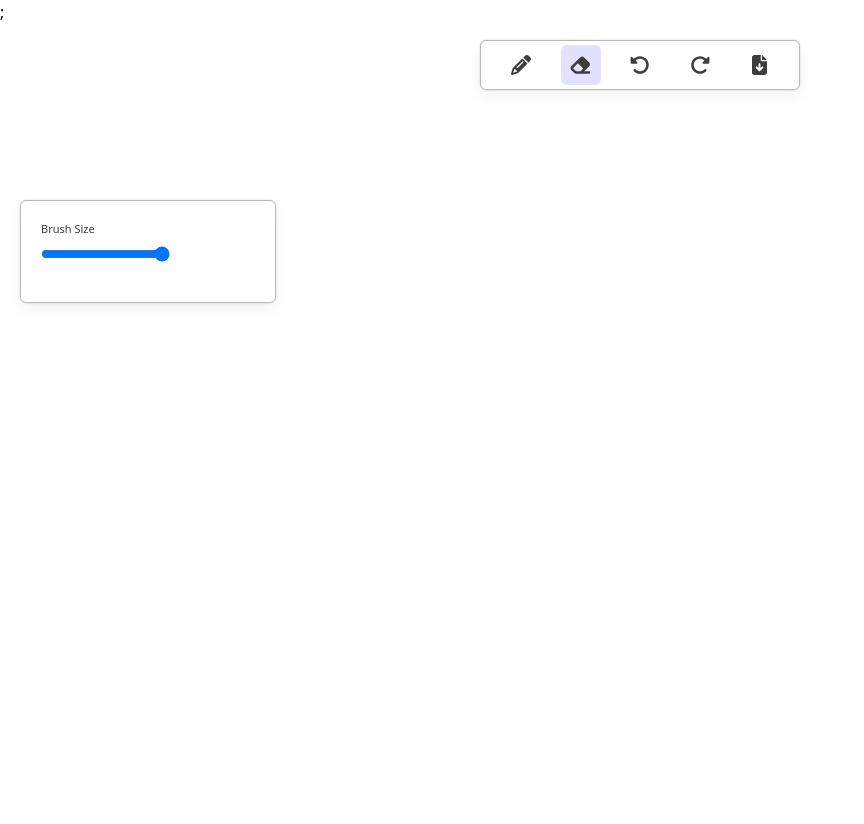
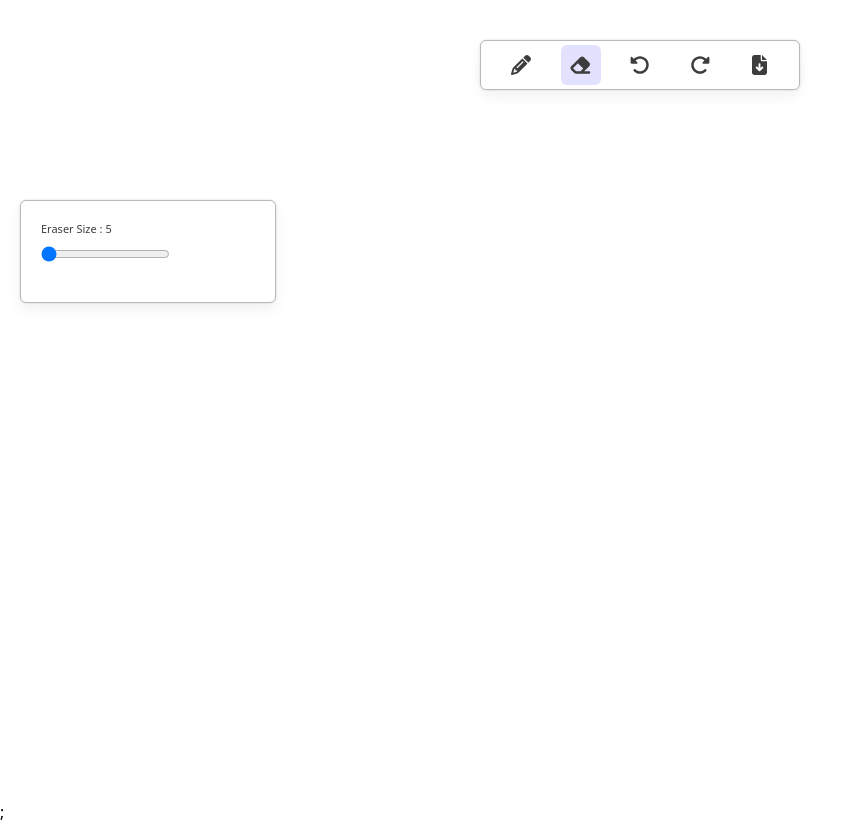
Before and after one commit to VikalpNimesh/sketch_book, a Next.js app: page / in a window 1280 px wide. Both pictures are taken after a click on the element 580 px from the left and 65 px from the top of the page. Shown: the whole page, without its empty margins (0-864 px from the left). Before the commit the page ends 800 px from the top, so only its background shows below. Built offline with nearby package versions, Linux system fonts and the light colour scheme.

Commit message:
Add draw feature : )

```diff
--- a/src/component/board/index.js
+++ b/src/component/board/index.js
@@ -1,18 +1,65 @@
-import React, { useEffect, useRef } from "react";
+import React, { useEffect, useLayoutEffect, useRef } from "react";
 import { useSelector } from "react-redux";
 
 export const Board = () => {
   const canvasRef = useRef(null);
+  const isDraw = useRef(false);
   const activeMenuItem = useSelector((state) => state.menu.activeMenuItem);
-  const {color,brushSize} = useSelector((state) => state.toolbox[activeMenuItem]);
-console.log(color,brushSize);
+  const { color, brushSize } = useSelector(
+    (state) => state.toolbox[activeMenuItem]
+  );
+  console.log(color, brushSize);
+
   useEffect(() => {
     if (!canvasRef.current) return;
     const canvas = canvasRef.current;
-    const context = canvas.getContext("2d");
+    const ctx = canvas.getContext("2d");
 
-    canvas.width = window.width;
-    canvas.height = window.height;
+    const changeConfig = () => {
+      ctx.strokeStyle = color;
+      ctx.lineWidth = brushSize;
+    };
+    changeConfig();
+    function beginPath(x, y) {
+      ctx.beginPath();
+      ctx.moveTo(x,y);
+}
+    function DrawPath(x, y) {
+      ctx.lineTo(x,y);
+      ctx.stroke();
+}
+
+    function mousePress(e) {
+      isDraw.current = true;
+        beginPath(e.clientX, e.clientY)
+    }
+
+    function mousemove(e) {
+      if (!isDraw.current) return;
+      DrawPath(e.clientX, e.clientY)
+    }
+    function mouseRelease() {
+      isDraw.current = false;
+    }
+    canvas.addEventListener("mousedown", mousePress);
+    canvas.addEventListener("mousemove", mousemove);
+    canvas.addEventListener("mouseup", mouseRelease);
+
+    return () => {
+    canvas.removeEventListener("mousedown", mousePress);
+    canvas.removeEventListener("mousemove", mousemove);
+    canvas.removeEventListener("mouseup", mouseRelease);
+    }
+  }, [color, brushSize]);
+
+  useLayoutEffect(() => {
+    if (!canvasRef.current) return;
+    const canvas = canvasRef.current;
+    const ctx = canvas.getContext("2d");
+    ctx.strokeStyle = color;
+    ctx.lineWidth = brushSize;
+    canvas.width = window.innerWidth;
+    canvas.height = window.innerHeight;
   }, []);
 
   return <canvas ref={canvasRef} />;
--- a/src/component/toolbox/index.js
+++ b/src/component/toolbox/index.js
@@ -6,7 +6,7 @@ import { COLORS, MENU_ITEMS } from "@/constants";
 const Toolbox = () => {
   const dispatch = useDispatch();
   const menuItemClick = useSelector((state) => state.menu.activeMenuItem);
-  const { color } = useSelector((state) => state.toolbox[menuItemClick]);
+  const { color ,brushSize} = useSelector((state) => state.toolbox[menuItemClick]);
   const showPencil = menuItemClick === MENU_ITEMS.PENCIL;
   const showEraser = menuItemClick === MENU_ITEMS.ERASER;
   const updateColor = (newColor) => {
@@ -69,7 +69,7 @@ const Toolbox = () => {
             </div>
           </div>
           <div className={styles.toolItem}>
-            <h4 className={styles.toolText}>Brush Size</h4>
+            <h4 className={styles.toolText}>Brush Size : { brushSize}</h4>
             <div className={styles.itemContainer}>
               <input
                 type="range"
@@ -77,6 +77,7 @@ const Toolbox = () => {
                 max={10}
                 step={1}
                 onChange={updateBrushSize}
+                size={brushSize}
               />
             </div>
           </div>
@@ -84,13 +85,14 @@ const Toolbox = () => {
       )}
       {showEraser && (
         <div className={styles.toolItem}>
-          <h4 className={styles.toolText}>Brush Size</h4>
+          <h4 className={styles.toolText}>Eraser Size : { brushSize}</h4>
           <div className={styles.itemContainer}>
             <input
+            value={brushSize}
               type="range"
               min={1}
-              max={10}
-              step={1}
+              max={100}
+              step={10}
               onChange={updateBrushSize}
             />
           </div>
```
